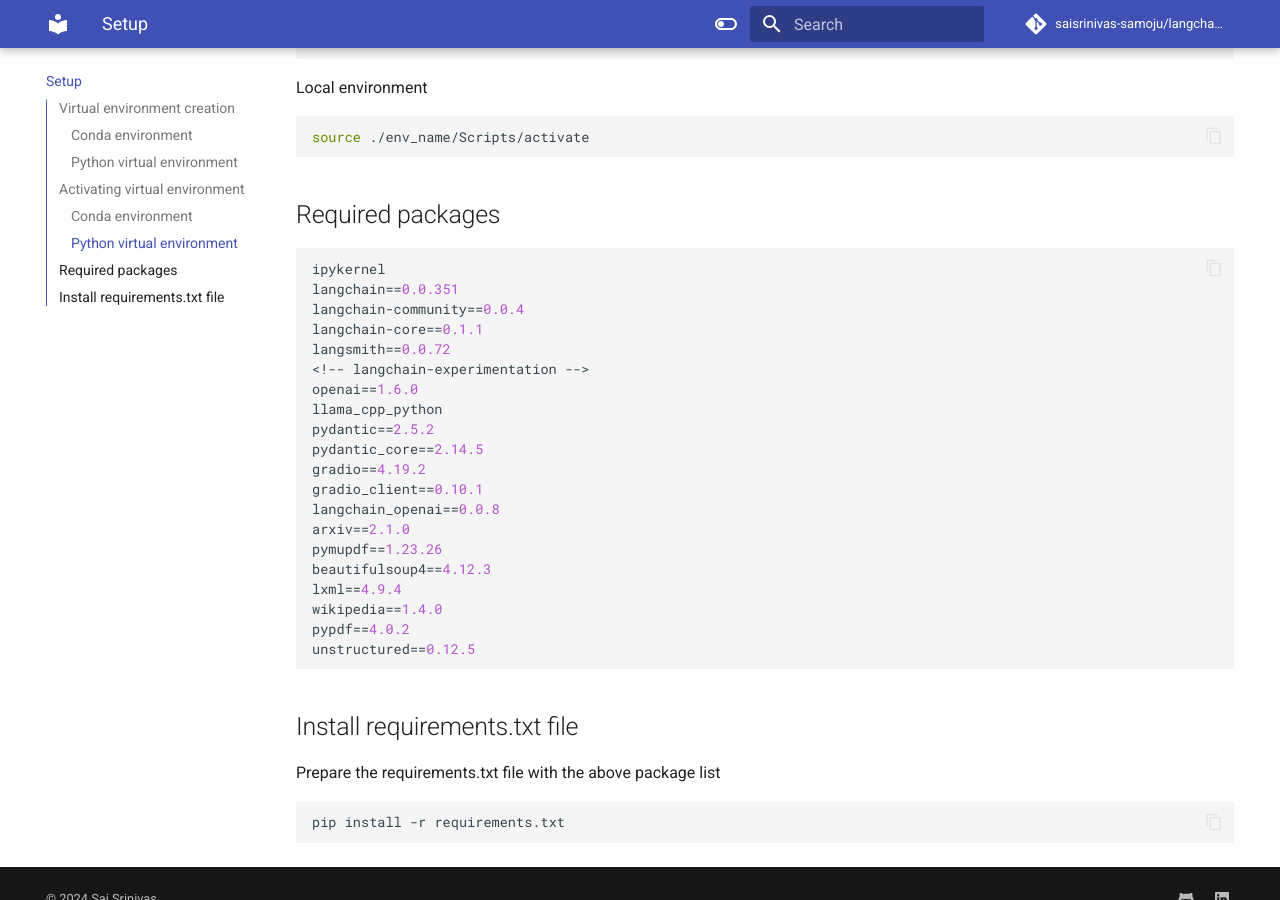
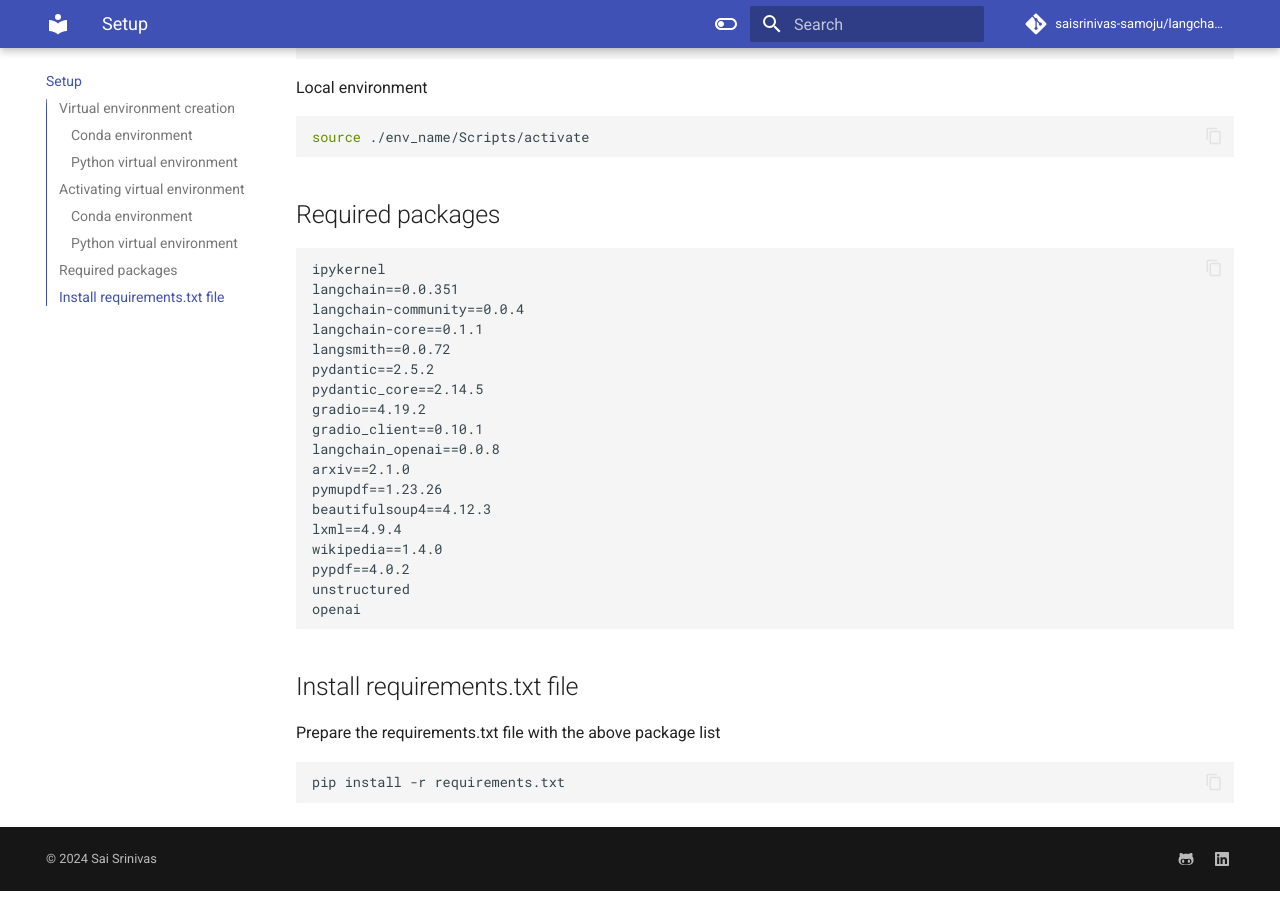
Before and after one commit to saisrinivas-samoju/langchain_training, an MkDocs documentation site: the page built from docs/setup.md, in a window 1280 px wide and 900 px high, scrolled down 1102 px. Built offline with MkDocs 1.6.1 and Material for MkDocs 9.7.7, drawn with Linux system fonts in a browser that asks for light colours; comment, search, counter and statistics services are not loaded.

Commit message:
update setup.md with new requirements.txt to resolve error1 for retrieval part 1 session

````diff
--- a/docs/setup.md
+++ b/docs/setup.md
@@ -45,9 +45,6 @@ langchain==0.0.351
 langchain-community==0.0.4
 langchain-core==0.1.1
 langsmith==0.0.72
-<!-- langchain-experimentation -->
-openai==1.6.0
-llama_cpp_python
 pydantic==2.5.2
 pydantic_core==2.14.5
 gradio==4.19.2
@@ -59,7 +56,8 @@ beautifulsoup4==4.12.3
 lxml==4.9.4
 wikipedia==1.4.0
 pypdf==4.0.2
-unstructured==0.12.5
+unstructured
+openai
 ```
 
 ## Install requirements.txt file
````
